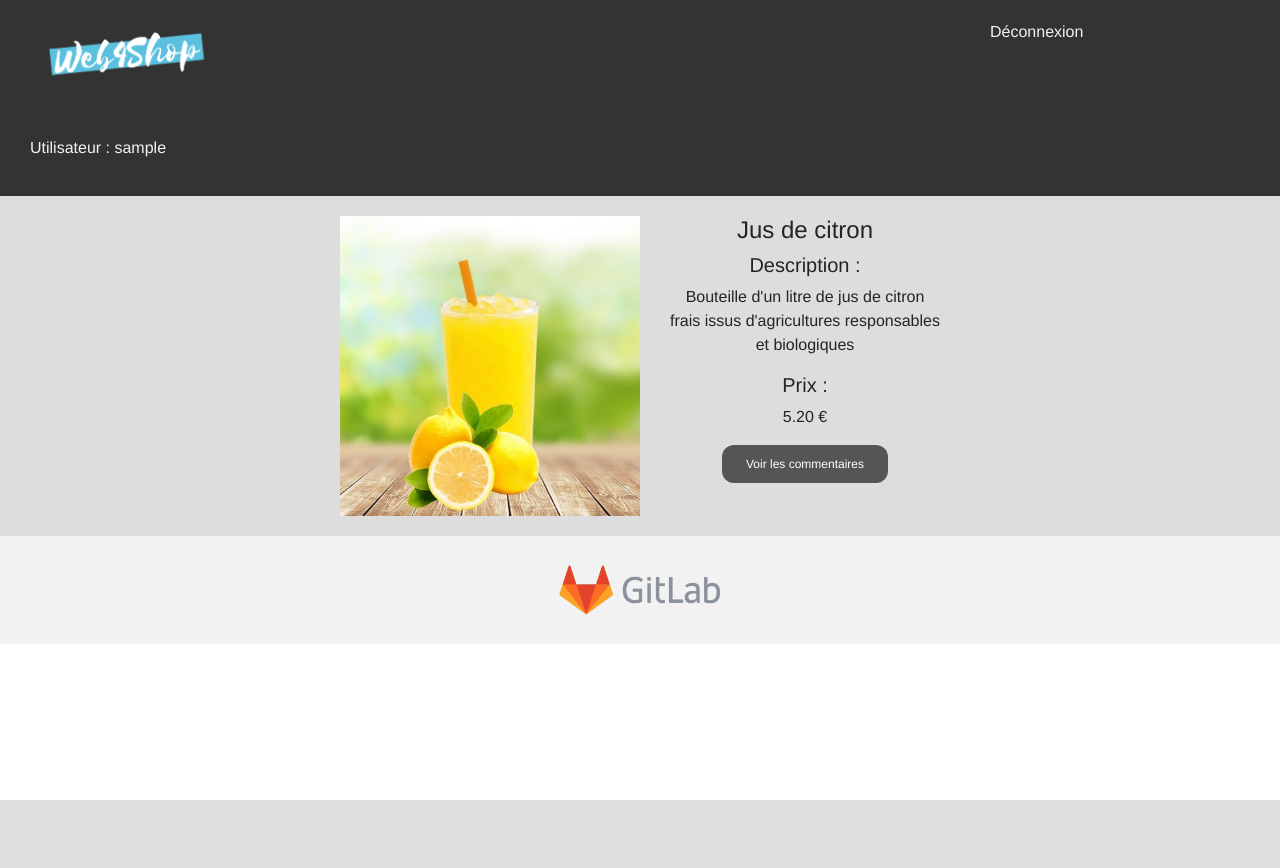
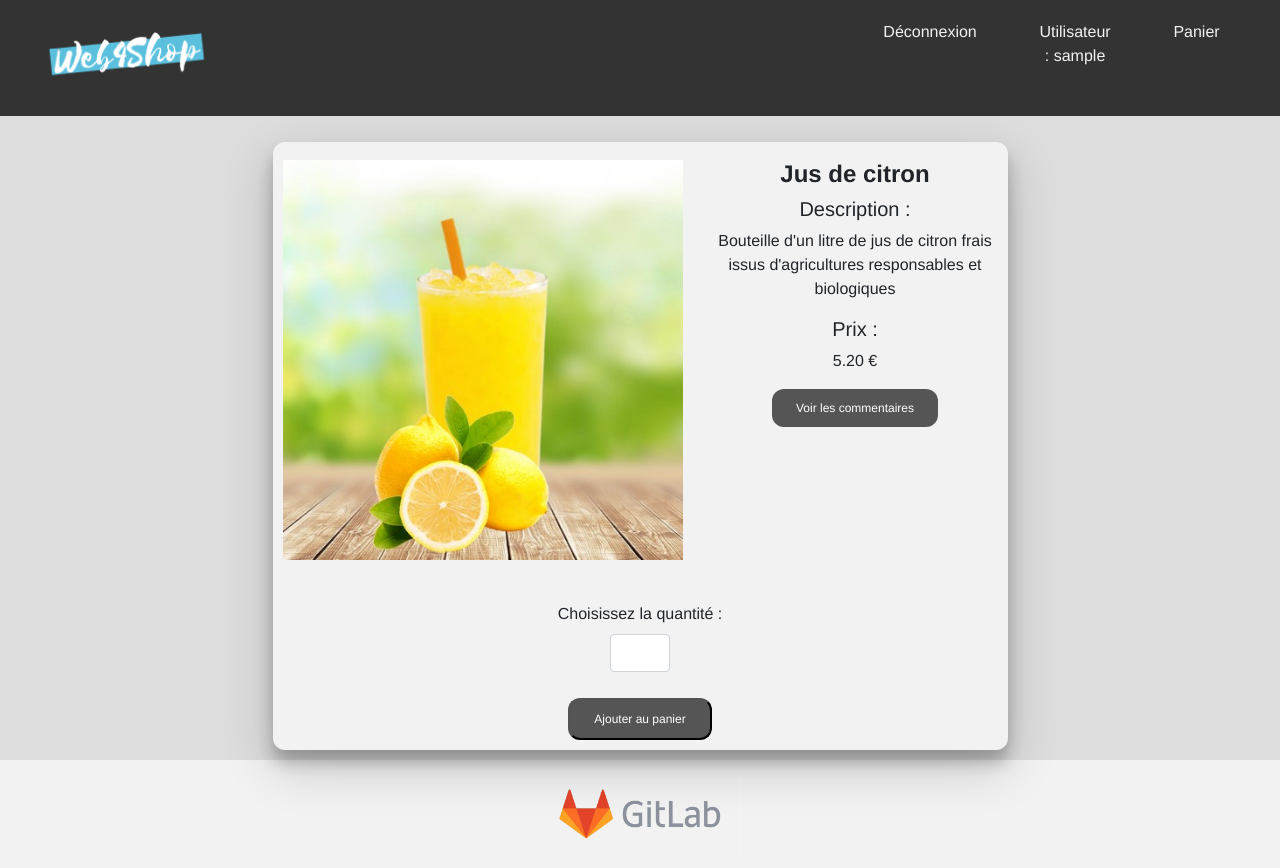
Before and after one commit to pipoujupiter/e-commerce-, a PHP site: page /index.php?vue=produit&action=affiche&id=13 in a window 1280 px wide. Before the commit the page ends 800 px from the top, so only its background shows below. Run offline with PHP 8.4, Linux system fonts and the light colour scheme; the visitor is signed in with stand-in values (Sample User, id 1); data comes from the database, SQL or seed files in the repository.

Commit message:
Ajout du panier + CSS en container de tous les produits + commentaires + formulaires , PROBLEME : ne reconnait pas un argument dans le routeur

```diff
--- a/Contenu/style.css
+++ b/Contenu/style.css
@@ -31,6 +31,8 @@
     background-color: #ddd;
     padding: 10px;
     text-align: center;
+    align-items: center;
+    width: 100%;
 
   }
 
@@ -70,6 +72,7 @@ img{
   }
 
  .container {
+   align-items: center;
     text-align: center;
     padding: 10px 15px;
   }
@@ -77,12 +80,9 @@ img{
 /*page produit */
 
 .imgproduit{
-  max-width: 300px;
+  max-width: 400px;
 }
 
-.containerProduct {
-  width: 50%;
-}
 
 /* Boutton de connexion et d'inscription*/
 .button {
@@ -110,12 +110,7 @@ img{
 /* Espace commentaire */
 /* Style de la partie gauche navigation utilisateur*/
 
-.colComment{
 
-  background-color: #555555;
-  border-radius: 20px;
-  margin: 20px;
-}
 
 .photoUtilisateur{
   max-width: 100px;
--- /dev/null
+++ b/Controleur/controleurPanier.php
@@ -0,0 +1,37 @@
+<?php
+
+require_once 'Modele/panier.php';
+require_once 'Vue/Vue.php';
+
+class ControleurPanier {
+    private $panier;
+
+
+    public function __construct(){
+        $this->panier = new Panier();
+    }
+
+    // Affiche le panier du client
+    public function panier($idClient,$idCommande){
+        $produits=$this->panier->getProductsOrder($idCommande);
+        $commande=$this->panier->checkOrder($idClient);
+        $totalPrix=$this->panier->getTotalPrice($idCommande);
+        $vue=new Vue('Panier');
+        $vue->generer(array('produits'=>$produits,'commande'=>$commande,'totalPrix'=>$totalPrix));
+    }
+
+
+    public function ctrlViderPanier($idCommande){
+      return $this->panier->viderPanier($idCommande);
+    }
+
+    public function ctrlSetTotalOrder($idCommande){
+        $this->panier->setTotalOrder($idCommande);
+    }
+
+    // Affiche le panier du client pas connecté
+    public function paniernoConnect(){
+        $vue=new Vue('Panier');
+        $vue->generer(array(NULL));
+    }
+}
--- a/Controleur/controleurProduit.php
+++ b/Controleur/controleurProduit.php
@@ -1,12 +1,15 @@
 <?php
 require_once 'Modele/produit.php';
+require_once 'Modele/panier.php';
 require_once 'Vue/vue.php';
 
 class ControleurProduit {
     private $produit;
+    private $panier;
 
     public function __construct(){
         $this->produit = new Produit();
+        $this->panier = new Panier();
     }
 
     //Affiche les détails sur un produit
@@ -18,4 +21,24 @@ class ControleurProduit {
         $vue = new Vue("Produit");
         $vue->generer(array('produit' => $produit));
     }
+
+    public function ctrlCheckOrder($idClient){
+        return $this->panier->checkOrder($idClient);
+    }
+
+    public function ctrlGetIdOrder($idClient,$status){
+        return $this->panier->getIdOrder($idClient,$status);
+    }
+
+    public function ctrlCreateOrder($idClient,$session){
+        $this->panier->createOrder($idClient,$session);
+    }
+
+    public function ctrlAddProduct($idCommande,$idProduit,$qteProduit){
+        return $this->panier->addProduct($idCommande,$idProduit,$qteProduit);
+    }
+
+    public function ctrlGetCustomerId($pseudo){
+        return $this->panier->getCustomerId($pseudo);
+    }
 }
--- a/Controleur/routeur.php
+++ b/Controleur/routeur.php
@@ -6,6 +6,7 @@ require_once 'Controleur/controleurProduit.php';
 require_once 'Controleur/controleurInscription.php';
 require_once 'Controleur/controleurConnexion.php';
 require_once 'Controleur/controleurCommentaire.php';
+require_once 'Controleur/controleurPanier.php';
 require_once 'Vue/vue.php';
 
 class Routeur {
@@ -15,6 +16,7 @@ class Routeur {
     private $ctrlInscription;
     private $ctrlConnexion;
     private $ctrlCommentaire;
+    private $ctrlPanier;
 
     public function __construct(){
       $this->ctrlAccueil = new ControleurAccueil();
@@ -23,11 +25,14 @@ class Routeur {
       $this->ctrlInscription = new ControleurInscription();
       $this->ctrlConnexion = new ControleurConnexion();
       $this->ctrlCommentaire = new ControleurCommentaire();
+      $this->ctrlPanier = new ControleurPanier();
     }
 
     //Traite une requête entrante
     public function routerRequete(){
         try {
+
+          //Affichage des produits en fonction de la catégorie choisie
           if(isset($_GET['action'])){
             if($_GET['action']=='listeparcategorie'){
               $id=intval($this->getParametre($_GET,'cat')); //intval renvoie la valeur numerique du parametre ou 0 en cas d'echec
@@ -49,9 +54,46 @@ class Routeur {
               else {
                   throw new Exception("Identifiant du produit incorrect");
               }
+
+              if(isset($_POST['ajoutPanier'])){
+                if($_SESSION['logged']){
+                  $id=intval($this->getParametre($_GET,'id'));
+                  $pseudoClient=$this->getParametre($_SESSION,'pseudo');
+                  $client=$this->ctrlProduit->ctrlGetCustomerId($pseudoClient);
+                  $idClient=$client['customer_id'];
+                  $qteProduit=intval($this->getParametre($_POST,'quantite'));
+
+                  if($this->ctrlProduit->ctrlCheckOrder($idClient)){ //On regarde si l'utilisateur a une commande en cours
+                    $idCommande=$this->ctrlProduit->ctrlGetIdOrder($idClient,0);
+
+                    //On vérifie qu'il n'y a pas de problème de stock
+                    if($this->ctrlProduit->ctrlAddProduct($idCommande,$id,$qteProduit)){
+                    echo('<script> location.replace("index.php?action=panier"); </script>');
+                    }
+                    else{
+                      throw new Exception("Produit en rupture de stock/en quantité insuffisante");
+                    }
+                  }
+                  else{
+                    //Si l'utilisateur n'a pas de commande en cours il faut en créer une
+                    $this->ctrlProduit->ctrlCreateOrder($idClient,$_SESSION['id']);
+
+                    $idCommande=$this->ctrlProduit->ctrlGetIdOrder($idClient,0);
+
+                    if($this->ctrlProduit->ctrlAddProduct($idCommande,$id,$qteProduit)){
+                      echo('<script> location.replace("index.php?action=panier"); </script>');
+                    }
+                    else{
+                      throw new Exception("Produit en rupture de stock/en quantité insuffisante");
+                    }
+                  }
+                }
+
+              }
+
           }
 
-          //Ajout de la page commentaire
+          //Affichage des commentaires d'un produit
           else if($_GET['action']=='afficheCommentaire'){
             $id=intval($this->getParametre($_GET,'id'));
             if ($id!=0){
@@ -65,7 +107,7 @@ class Routeur {
               if ($id!=0){
                 if(isset($_POST['commentaire'])){
                   $utilisateur=$_SESSION['pseudo'];
-                  // $utilisateur=$this->getParametre($_POST,'utilisateur');
+
                   $titre=$this->getParametre($_POST,'titre');
                   $description=$this->getParametre($_POST,'description');
                   $genre=$this->getParametre($_POST,'genre');
@@ -79,7 +121,34 @@ class Routeur {
             }
           }
 
-          //Inscription sur le site
+          //Affichage du panier de l'utilisateur
+          else if($_GET['action']=='panier'){
+            if($_SESSION['logged']){
+              $pseudoClient=$this->getParametre($_SESSION,'pseudo');
+
+              $client=$this->ctrlProduit->ctrlGetCustomerId($pseudoClient);
+              $idClient=$client['customer_id'];
+                if($this->ctrlProduit->ctrlCheckOrder($idClient)) {
+                $idCommande=$this->ctrlProduit->ctrlGetIdOrder($idClient,0);
+
+                $this->ctrlPanier->ctrlSetTotalOrder($idCommande);
+
+                $this->ctrlPanier->panier($idClient,$idCommande);
+
+                if(isset($_POST['viderPanier'])) {
+                  $this->ctrlPanier->ctrlViderPanier($idCommande);
+                  echo('<script> location.replace("index.php?action=panier"); </script>');
+                }
+              }
+              else{
+                $this->ctrlPanier->paniernoConnect();
+              }
+            }
+
+
+          }
+
+          //Affichage d'inscription sur le site
             else if($_GET['action']=='inscription'){
               if(!$_SESSION['logged']){ //Si l'utilisateur n'est pas connecté on affiche la page de connexion
                 $this->ctrlInscription->inscription();
@@ -109,7 +178,7 @@ class Routeur {
                       //Une fois enregistré on connecte l'utilisateur
                       $_SESSION['logged']=true;
                       $_SESSION['pseudo']=$pseudo;
-                      // header('Location:index.php');
+
                       echo('<script> location.replace("index.php"); </script>');
                     }
 
@@ -130,7 +199,7 @@ class Routeur {
               }
             }
 
-            //Connexion sur le site
+            //Affichage de la connexion sur le site
             else if($_GET['action']='connexion'){
               $this->ctrlConnexion->connexion();
               if(isset($_POST['validerConnexion'])){
@@ -148,10 +217,13 @@ class Routeur {
                 }
               }
             }
+
             else{
               throw new Exception("Action non valide");
             }
           }
+
+
           else{ //Aucune action définie : affichage de l'accueil
             $this->ctrlAccueil->listecategorie();
           }
--- /dev/null
+++ b/Modele/panier.php
@@ -0,0 +1,139 @@
+<?php
+
+require_once 'Modele/Modele.php';
+
+class Panier extends Modele {
+
+    //Renvoie vrai si l'utilisateur a déjà une commande en cours, faux sinon
+    public function checkOrder($idClient){
+        $sql='SELECT * FROM orders WHERE customer_id=? AND status=0';
+        $resultat=$this->executerRequete($sql,array($idClient));
+        return ($resultat->RowCount()==1);
+    }
+
+    //Renvoie l'identifiant de la commande
+    public function getIdOrder($idClient,$status){
+        $sql='SELECT id FROM orders WHERE customer_id=? AND status=?';
+        $idCommande=$this->executerRequete($sql,array($idClient,$status));
+        return $idCommande->fetch()['id'];
+    }
+
+    //Insère une nouvelle commande dans la table orders
+    public function createOrder($idClient,$session){
+        $sql='INSERT INTO orders VALUES (NULL,?,1,NULL,NULL,?,0,?,0)';
+        $date=date("Y")."-".date("m")."-".date("j");
+        $this->executerRequete($sql,array($idClient,$date,$session));
+    }
+
+    //Renvoie vrai si le produit a été ajouté à la commande, faux sinon
+    public function addProduct($idCommande,$idProduit,$qteProduit){
+
+        //On vérifie qu'il n'y a pas de rupture de stock
+        if(!$this->checkSoldOut($idProduit)){
+          if($this->checkQuantity($idProduit)['quantity'] >= $qteProduit) {
+            //On peut ajouter le(s) produit(s)
+
+            $quantite=$this->productQuantityOrder($idCommande,$idProduit);
+
+            if($quantite!=0){ //Si il y a déjà le produit dans le panier
+
+                $quantite = $quantite + $qteProduit;
+
+                $sql='UPDATE orderitems SET quantity=? WHERE order_id=? AND product_id=?';
+                $this->executerRequete($sql,array($quantite,$idCommande,$idProduit));
+            }
+            else{ //On ajoute le produit avec la quantité demandée
+                $sql='INSERT INTO orderitems VALUES (NULL,?,?,?)';
+                $this->executerRequete($sql,array($idCommande,$idProduit,$qteProduit));
+            }
+
+            //On modifie le stock
+            $this->updateQuantity($idProduit,-1 * $qteProduit);
+
+            return true;
+          }
+          else{
+              return false;
+          }
+
+      } else {
+        return false;
+      }
+
+    }
+
+    // Renvoie la quantité du produit dans la commande
+    public function productQuantityOrder($idCommande,$idProduit){
+        $sql='SELECT quantity FROM orderitems WHERE order_id=? AND product_id =?';
+        $quantite = $this->executerRequete($sql,array($idCommande,$idProduit));
+        if($quantite->RowCount()!=0) { return $quantite->fetch()['quantity']; }
+        else { return 0; }
+    }
+
+    //Renvoie customer_id du customer
+    public function getCustomerId($pseudo){
+        $sql='SELECT customer_id FROM logins WHERE username=?';
+        $idClient = $this->executerRequete($sql,array($pseudo));
+        return $idClient->fetch();
+    }
+
+    //Renvoie les caractéristiques des produits présents dans la commande
+    public function getProductsOrder($idCommande){
+        $sql='SELECT P.name, P.image, P.price, O.quantity FROM orderitems O JOIN products P ON O.product_id=P.id WHERE O.order_id=?';
+        $idProduits = $this->executerRequete($sql,array($idCommande));
+        return $idProduits->fetchAll();
+    }
+
+    //Renvoie le stock d'un produit
+    public function checkQuantity($idProduit){
+        $sql='SELECT quantity FROM products WHERE id=?';
+        $quantite=$this->executerRequete($sql,array($idProduit));
+        return $quantite->fetch();
+    }
+
+    //Modifie la quantité dans la table products
+    public function updateQuantity($idProduit,$quantite){
+        //On cherche la quantité qu'il y avait avant
+        $resultat=$this->checkQuantity($idProduit);
+        $q=$resultat['quantity'];
+
+        $newQuantite=$q+$quantite;
+
+        $sql='UPDATE products SET quantity=? WHERE id=?';
+        $this->executerRequete($sql,array($newQuantite,$idProduit));
+    }
+
+    //Renvoie vrai si il y a une rupture de stock, faux sinon
+    public function checkSoldOut($idProduit){
+        $resultat=$this->checkQuantity($idProduit);
+        $quantite=$resultat['quantity'];
+        return($quantite==0);
+    }
+
+    //Fonction qui vide le panier
+    public function viderPanier($idCommande) {
+        $sql='SELECT * FROM orderitems WHERE order_id=?';
+        $prods=$this->executerRequete($sql,array($idCommande))->fetchAll();
+        foreach($prods as $produit) {
+            $this->updateQuantity($produit['product_id'], $produit['quantity']);
+            $sql='DELETE FROM orderitems WHERE order_id=? AND product_id=?';
+            $this->executerRequete($sql,array($idCommande,$produit['product_id']));
+        }
+
+        $sql='DELETE FROM orders WHERE id=?';
+        $this->executerRequete($sql,array($idCommande));
+    }
+
+    //Fonction donnant le prix total d'une commande
+    public function getTotalPrice($idCommande) {
+        $sql='SELECT total FROM orders WHERE id=?';
+        $total=$this->executerRequete($sql,array($idCommande));
+        return $total->fetch()['total'];
+    }
+
+    //Remplit le prix total de la commande
+    public function setTotalOrder($idCommande){
+        $sql='UPDATE orders SET total = (SELECT SUM(P.price * O.quantity) FROM orderitems O JOIN products P ON O.product_id = P.id WHERE O.order_id =?) Where id = ?';
+        $this->executerRequete($sql,array($idCommande,$idCommande));
+    }
+}
--- a/Vue/gabarit.php
+++ b/Vue/gabarit.php
@@ -17,7 +17,7 @@
       <div class="topnav">
       <div class="container-fluid">
         <div class="row">
-          <div class="col-9">
+          <div class="col-8">
             <a href="index.php"><img class="logo" src="Contenu/images/logo.png"/></a>
           </div>
 
@@ -28,11 +28,13 @@
             }
 
             if($_SESSION['logged']){
-              echo ("<div class='col-sm-auto'><a href= \"index.php?action=inscription\">");
+              echo ("<div class='col-sm'><a href= \"index.php?action=inscription\">");
               echo ("<p>Déconnexion</p></a></div>");
-              echo("<div class='col-sm-auto'><a href=\"index.php?action=profil\">");
+              echo("<div class='col-sm'><a href=\"index.php?action=profil\">");
               echo("<p> Utilisateur : ");
               echo ($_SESSION["pseudo"].'</p></a></div>');
+              echo("<div class='col-sm'><a href= \"index.php?action=panier\">");
+              echo ("<p>Panier</p></a></div>");
             }
 
             else{
--- a/Vue/vueConnexion.php
+++ b/Vue/vueConnexion.php
@@ -1,7 +1,7 @@
 <?php $this->titre='Connexion' ?>
 
 
-
+<div class="col-10  mx-auto mt-3 " style="padding: 10px; ">
 <form action="index.php?action=connexion" method="POST">
     <div class="form-row">
             <div class="form-group col-md-3">
@@ -20,3 +20,4 @@
     </div>
 
 </form>
+</div>
--- a/Vue/vueProduit.php
+++ b/Vue/vueProduit.php
@@ -1,16 +1,28 @@
 <?php $this->titre=$produit['name'];?>
 
 
-<div class="container containerProduct">
-    <div class="row">
+<div class="col-7 mx-auto mt-3 " style="border-radius: 12px; background-color:#f2f2f2; padding: 10px; box-shadow: 0 12px 16px 0 rgba(0,0,0,0.24), 0 17px 50px 0 rgba(0,0,0,0.19)">
+  <div class="row pt-2">
         <div class="col">
             <img class="imgproduit" src="<?= "Contenu/images/".$produit['image']?>">
+
         </div>
         <div class="col">
-                <h4><?=$produit['name']?></h4>
+                <h4><strong><?=$produit['name']?></strong></h4>
                 <h5>Description :</h5><p><?=$produit['description'] ?></p>
                 <h5>Prix : </h5><p><?=$produit['price'] ?> €</p>
                 <a class="button" href="<?="index.php?vue=commentaire&action=afficheCommentaire&id=".$produit['id']?>"> Voir les commentaires</a>
         </div>
     </div>
+    <br/>
+    <div class="row pt-2">
+        <div class="col">
+            <form action="<?="index.php?action=affiche&idProduit=".$produit['id'];?>" method="POST">
+                <div class="container mb-3">
+                        <p class="mb-2">Choisissez la quantité :</p><input type="number" name="quantite" class="form-control mx-auto" style="width:60px;" min="1" max="20" required/>
+                </div>
+                <input class="button" type="submit" name="ajoutPanier" value="Ajouter au panier">
+            </form>
+        </div>
+    </div>
 </div>
```
Also changed, not shown: Vue/vueCommentaire.php (+38 -17 lines), Vue/vueInscription.php (+3 -5 lines), Vue/vueListeProduit.php (+11 -9 lines), Vue/vuePanier.php (added, +48 -0 lines).
